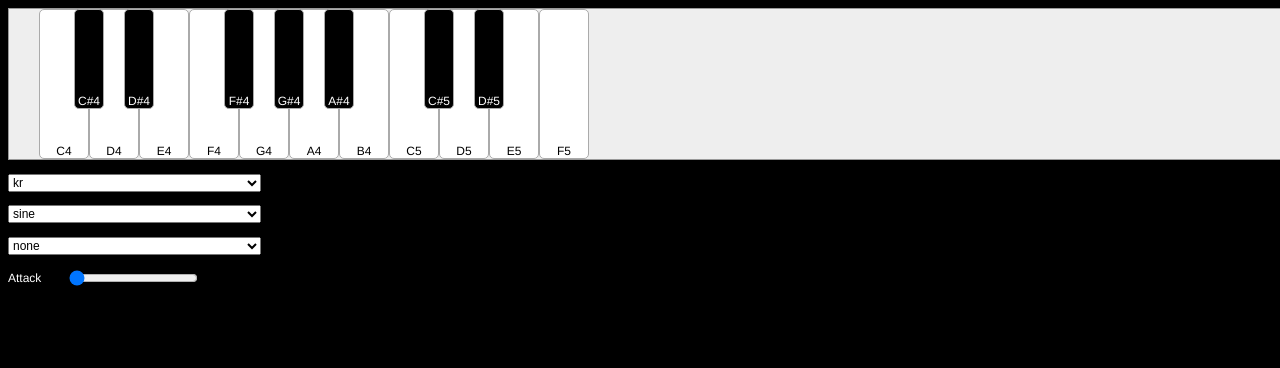
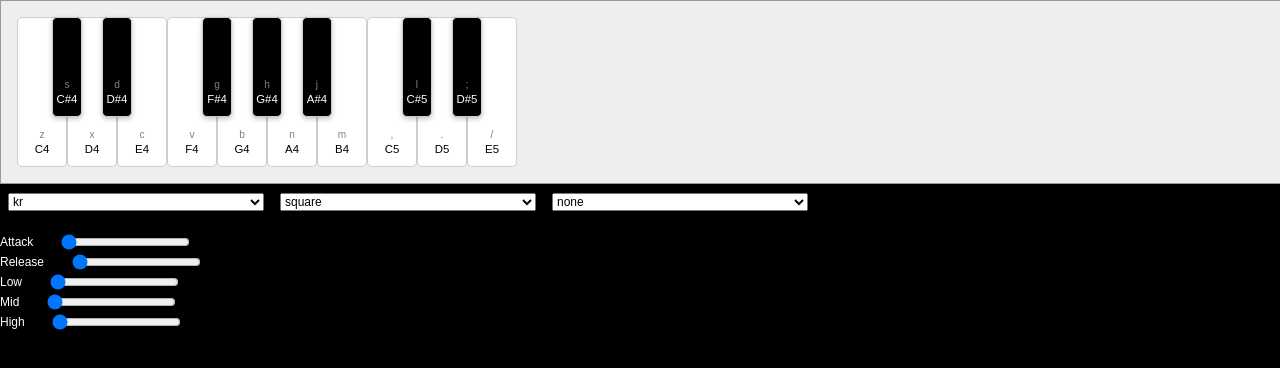
Before and after one commit to mckinselberg/synth, a React (Vite) app: page / in a window 1280 px wide. Shown: the top 368 px of the page. Built offline with nearby package versions, Linux system fonts and the light colour scheme.

Commit message:
Making incremental changes to the ui 	modified:   src/components/Keyboard.tsx 	modified:   src/components/Panel.tsx 	modified:   src/components/Piano.tsx 	modified:   src/components/Slider.tsx 	modified:   src/scss/main.scss 	modified:   src/scss/piano.scss

```diff
--- a/src/components/Keyboard.tsx
+++ b/src/components/Keyboard.tsx
@@ -4,7 +4,7 @@ const noteRegex = /(C\B)|(F\B)/;
 
 const Keyboard = ({ keyCodes, activeNotes }) => {
 
-  const Key = ({note, activeNotes}) => {
+  const Key = ({note,keyboardKey,  activeNotes}) => {
     const keyColor = useMemo(() => keyRegex.test(note) ? `black` : `white`);
     const sharpOrFlat = useMemo(() => noteRegex.test(note) ? ` no-margin` : ``);
     const activeNote = activeNotes[note] ? ` active` : ``;
@@ -16,7 +16,8 @@ const Keyboard = ({ keyCodes, activeNotes }) => {
         data-note={note}
       >
         <span>
-          {note}
+          <p>{keyboardKey}</p>
+          <p>{note}</p>
         </span>
       </div>
     );
@@ -31,6 +32,7 @@ const Keyboard = ({ keyCodes, activeNotes }) => {
           <MemoizedKey
             key={_note}
             note={keyCodes[_note]}
+            keyboardKey={_note}
             activeNotes={activeNotes}
           />
         );
--- a/src/components/Panel.tsx
+++ b/src/components/Panel.tsx
@@ -23,30 +23,43 @@ const Panel = () => {
     setActiveSynthName(activeSynth.current.name);
   }
 
-  const [attack, setAttack] = useState(0);
-  const handleAttackChange = (e) => {
-    setAttack(e.target.value);
+  const waveShapes = [
+    'square',
+    'sine',
+    'sawtooth',
+    'triangle',
+  ];
+  const [waveShape, setWaveShape] = useState(waveShapes[0]);
+  const handleWaveShapeChange = (e) => {
+    setWaveShape(e.target.value);
   }
 
   const effects = {
     pingPong: new Tone.PingPongDelay("8n", 0.1).toDestination(),
     autoFilter: new Tone.AutoFilter("4n").toDestination(),
     autoWah: new Tone.AutoWah(50, 6, -30).toDestination(),
+    crusher: new Tone.BitCrusher(4).toDestination(),
   }
   const [effect, setEffect] = useState('none');
   const handleEffectChange = (e) => {
     setEffect(e.target.value);
   }
 
-  const waveShapes = [
-    'sine',
-    'square',
-    'sawtooth',
-    'triangle',
-  ];
-  const [waveShape, setWaveShape] = useState(waveShapes[0]);
-  const handleWaveShapeChange = (e) => {
-    setWaveShape(e.target.value);
+  const [attack, setAttack] = useState(0);
+  const handleAttackChange = (e) => {
+    setAttack(e.target.value);
+  }
+
+  const [release, setRelease] = useState(0);
+  const handleReleaseChange = (e) => {
+    setRelease(e.target.value);
+  }
+
+  const [eqVals, setEqVals] = useState({lowLevel: 0, midLevel: 0, highLevel: 0})
+  const handleEqChange = (e, band) => {
+    const tempEqVals = {...eqVals};
+    tempEqVals[`${band}Level`] = e.target.value;
+    setEqVals(tempEqVals);
   }
 
   useEffect(() => {
@@ -56,22 +69,25 @@ const Panel = () => {
         },
         envelope: {
           attack: attack,
-          release: 0.5,
+          release: release,
         },
     }).toDestination();
     polySynth.current.maxPolyphony = 10;
     polySynth.current.debug = debug;
     if (effect !== 'none') polySynth.current.connect(effects[effect]);
+    if (effect === 'autoWah') effects[effect].Q.value = 6;
+    // const eq = new Tone.EQ3(eqVals.lowLevel, eqVals.midLevel, eqVals.highLevel);
     return () => {
       polySynth.current.dispose();
       Object.keys(effects).forEach(effect => effects[effect].dispose());
+      // eq.dispose();
     }
-  }, [activeSynth.current, attack, waveShape, effect]);
-
+  }, [activeSynth.current, attack, release, waveShape, effect, eqVals]);
 
   return (
     <div>
       <Piano polySynth={polySynth} />
+      <div className="dropdowns">
         <div className="synths">
           <select onChange={handleChangeSynth}>
             {Object.keys(synths).map((synth, idx) =>
@@ -95,8 +111,13 @@ const Panel = () => {
             })}
           </select>
         </div>
+      </div>
       <div className="sliders">
-        <Slider handleChange={handleAttackChange} value={attack} name="Attack" />
+        <Slider handleChange={handleAttackChange} value={attack} step="0.01" name="Attack" />
+        <Slider handleChange={handleReleaseChange} value={release} step="0.01" name="Release" />
+        <Slider handleChange={(e) => handleEqChange(e, 'low')} value={eqVals.lowLevel} step="0.01" name="Low" />
+        <Slider handleChange={(e) => handleEqChange(e, 'mid')} value={eqVals.midLevel} step="0.01" name="Mid" />
+        <Slider handleChange={(e) => handleEqChange(e, 'high')} value={eqVals.highLevel} step="0.01" name="High" />
       </div>
     </div>
   )
--- a/src/components/Piano.tsx
+++ b/src/components/Piano.tsx
@@ -4,31 +4,34 @@ import Keyboard from './Keyboard';
 
 const Piano = ({polySynth}) => {
   // keyboard to note mappings
+  // convert this to an array or a map to preserve order
   const keyCodes = {
-    a: "C4",
-    w: "C#4",
-    s: "D4",
-    e: "D#4",
-    d: "E4",
-    f: "F4",
-    t: "F#4",
-    g: "G4",
-    y: "G#4",
-    h: "A4",
-    u: "A#4",
-    j: "B4",
-    k: "C5",
-    o: "C#5",
-    l: "D5",
-    p: "D#5",
-    ';': "E5",
-    "'": "F5",
+    z: "C4",
+    s: "C#4",
+    x: "D4",
+    d: "D#4",
+    c: "E4",
+    v: "F4",
+    g: "F#4",
+    b: "G4",
+    h: "G#4",
+    n: "A4",
+    j: "A#4",
+    m: "B4",
+    ",": "C5",
+    l: "C#5",
+    ".": "D5",
+    ";": "D#5",
+    '/': "E5",
+    //
+    // q: "F5",
+    // "2": "F#5",
+    // w: "G5"
   }
 
   const availableKeys = Object.keys(keyCodes);
   const [activeNotes, setActiveNotes] = useState({});
   const [toneStarted, setToneStarted] = useState(false)
-
 
   const playNote = (e) => {
 
@@ -42,8 +45,6 @@ const Piano = ({polySynth}) => {
     } else {
       e.preventDefault();
     }
-
-    // const now = Tone.now();
     if (!activeNotes[keyCodes[e.key]]) {
       polySynth.current.triggerAttack(keyCodes[e.key]);
       const tempActiveNotes = {...activeNotes}
--- a/src/components/Slider.tsx
+++ b/src/components/Slider.tsx
@@ -1,12 +1,12 @@
 import React from 'react';
 
-const Slider = ({handleChange, value, name}) => {
+const Slider = ({handleChange, value, step="0.1", name}) => {
   return (
     <div className="slider">
       <label htmlFor={name}>
         {name}
       </label>
-      <input type="range" value={value} min="0" max="1" step="0.1" onChange={handleChange} name={name}></input>
+      <input type="range" value={value} min="0" max="1" step={step} onChange={handleChange} name={name}></input>
     </div>
   );
 }
--- a/src/scss/main.scss
+++ b/src/scss/main.scss
@@ -3,6 +3,9 @@ body {
   color: white;
   font-size:16px;
   font-family: 'Franklin Gothic Medium', 'Arial Narrow', Arial, sans-serif;
+  font-family: Arial, Helvetica, sans-serif;
+  margin: 0;
+  padding: 0;
 }
 
 .buttons {
--- a/src/scss/piano.scss
+++ b/src/scss/piano.scss
@@ -1,19 +1,20 @@
 #piano {
   display: flex;
-  flex-wrap: wrap;
+  flex-wrap: nowrap;
   width: 100%;
   background-color: #eee;
   border: 1px solid #999;
   padding-left:30px;
   display:flex;
   justify-content: flex-start;
+  padding: 1em;
 }
 
 .key {
   width: 50px;
   height: 150px;
   box-sizing: border-box;
-  border: 1px solid #aaa;
+  border: 1px solid #cecece;
   border-radius: 5px;
   cursor: pointer;
   position: relative;
@@ -27,13 +28,26 @@
     margin-left:0;
   }
   &.active {
-    background-color: lightgrey;
+    // background-color: lightgrey;
+    // box-shadow: inset rgba(0, 0, 0, 0.24) 0px 3px 8px;
+    box-shadow: rgba(240, 46, 170, 0.4) 0px 5px, rgba(240, 46, 170, 0.3) 0px 10px, rgba(240, 46, 170, 0.2) 0px 15px, rgba(240, 46, 170, 0.1) 0px 20px, rgba(240, 46, 170, 0.05) 0px 25px;
   }
   span {
     text-align: center;
     width:100%;
     font-size: 0.75em;
-
+    p {
+      margin: 0;
+      &:first-of-type {
+        color:gray;
+        font-size: .85em;
+        margin-bottom: .3em;
+      }
+      &:last-of-type {
+        font-size: .95em;
+        margin-bottom: 1em;
+      }
+    }
   }
 }
 
@@ -44,6 +58,10 @@
   margin-left: -15px;
   z-index: 1;
   color: white;
+  box-shadow: rgba(0, 0, 0, 0.24) 0px 2px 5px;
+  &.active {
+    background-color: lightslategray;
+  }
 }
 
 .sliders {
@@ -58,12 +76,16 @@
   }
 }
 
-.synths,
-.wave-shapes,
-.effects {
-  margin-top:1%;
-  select {
-    font-size: 0.75em;
+.dropdowns {
+  display: flex;
+  .synths,
+  .wave-shapes,
+  .effects {
     width: 20%;
+    padding: .5em;
+    select {
+      font-size: 0.75em;
+      width: 100%;
+    }
   }
 }
```
Lines whose indentation alone changed are shown as unchanged.
